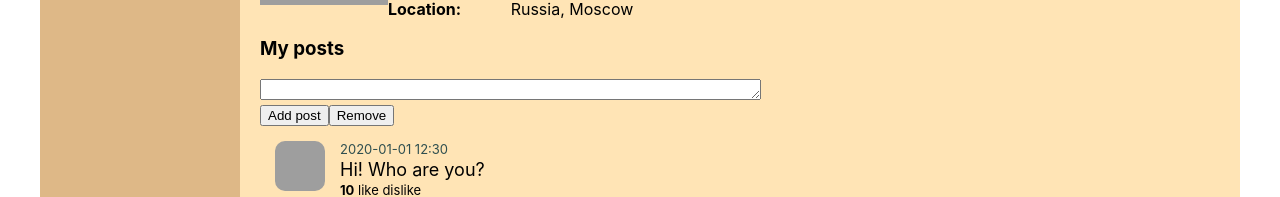
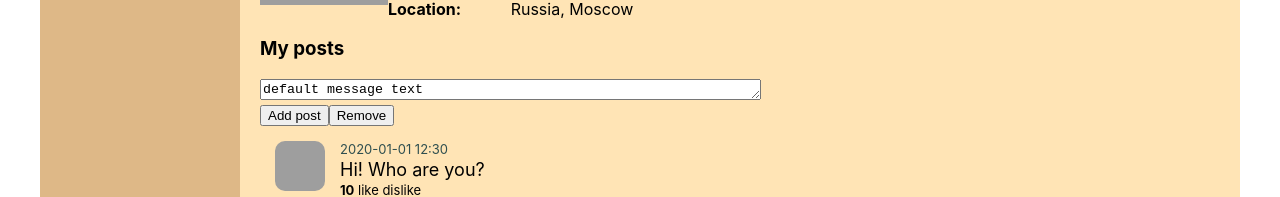
Before and after one commit to xander69/Practice-ReactJS, a React (Create React App) app: page /profile in a window 1280 px wide. Shown: the part 305-502 px from the top of the page. Built offline with nearby package versions, Linux system fonts and the light colour scheme; grey boxes are pictures that could not be loaded.

Commit message:
changed rendering of ui according flux architecture

```diff
--- a/src/App.js
+++ b/src/App.js
@@ -20,7 +20,8 @@
                 <Routes>
                     <Route path="/" element={<Main/>}/>
                     <Route path="/profile" element={<Profile state={props.state.profilePage}
-                                                             addPost={props.addPost}/>}/>
+                                                             addPost={props.addPost}
+                                                             updateNewPostText={props.updateNewPostText}/>}/>
                     <Route path="/news" element={<News/>}/>
                     <Route path="/dialogs/*" element={<Dialogs state={props.state.dialogPage}/>}/>
                     <Route path="/music" element={<Music/>}/>
--- a/src/components/Profile/MyPosts/MyPosts.jsx
+++ b/src/components/Profile/MyPosts/MyPosts.jsx
@@ -3,7 +3,7 @@
 
 const MyPosts = (props) => {
 
-    let postsElements = props.state
+    let postsElements = props.posts
         .map(post => <Post message={post.message}
                            dateTime={post.dateTime}
                            likeCount={post.likeCount}
@@ -13,16 +13,22 @@
 
     let addPost = () => {
         // let text = document.getElementById('new-post').value
-        let messageText = newPostElement.current.value
-        props.addPost(messageText)
-        newPostElement.current.value = ''
+        props.addPost()
+    }
+
+    let onPostChange = () => {
+        let messageText = newPostElement.current.value;
+        props.updateNewPostText(messageText)
     }
 
     return <div>
         <h3>My posts</h3>
         <div>
             <div>
-                <textarea ref={newPostElement} cols={60} rows={1}/>
+                <textarea ref={newPostElement}
+                          onChange={onPostChange}
+                          value={props.newPostText}
+                          cols={60} rows={1}/>
             </div>
             <button onClick={addPost}>Add post</button>
             <button>Remove</button>
--- a/src/components/Profile/Profile.jsx
+++ b/src/components/Profile/Profile.jsx
@@ -7,8 +7,10 @@
     return <div>
         <h1>My Profile</h1>
         <About/>
-        <MyPosts state={props.state.posts}
-                 addPost={props.addPost}/>
+        <MyPosts posts={props.state.posts}
+                 newPostText={props.state.newPostText}
+                 addPost={props.addPost}
+                 updateNewPostText={props.updateNewPostText}/>
     </div>
 }
 
--- a/src/index.js
+++ b/src/index.js
@@ -1,10 +1,21 @@
 import React from 'react'
 import './index.css'
 import reportWebVitals from './reportWebVitals'
-import {rerenderEntireTree} from './render'
-import state from './state'
+import state, {addPost, subscribe, updateNewPostText} from './state'
+import ReactDOM from "react-dom";
+import App from "./App";
+
+let rerenderEntireTree = (state) => {
+    ReactDOM.render(
+        <React.StrictMode>
+            <App state={state} addPost={addPost} updateNewPostText={updateNewPostText}/>
+        </React.StrictMode>,
+        document.getElementById('root')
+    )
+}
 
 rerenderEntireTree(state)
+subscribe(rerenderEntireTree)
 
 // If you want to start measuring performance in your app, pass a function
 // to log results (for example: reportWebVitals(console.log))
--- a/src/render.js
+++ /dev/null
@@ -1,13 +0,0 @@
-import ReactDOM from 'react-dom'
-import React from 'react'
-import App from './App'
-import {addPost} from './state'
-
-export let rerenderEntireTree = (state) => {
-    ReactDOM.render(
-        <React.StrictMode>
-            <App state={state} addPost={addPost}/>
-        </React.StrictMode>,
-        document.getElementById('root')
-    )
-}
--- a/src/state.js
+++ b/src/state.js
@@ -1,5 +1,8 @@
 import * as util from './util'
-import {rerenderEntireTree} from './render'
+
+let rerenderEntireTree = () => {
+    console.log('State changed')
+}
 
 let postsData = [
     {
@@ -59,7 +62,8 @@
 
 let state = {
     profilePage: {
-        posts: postsData
+        posts: postsData,
+        newPostText: 'default message text'
     },
     dialogPage: {
         dialogs: dialogsData,
@@ -67,14 +71,24 @@
     }
 }
 
-export let addPost = (postMessage) => {
+export const addPost = () => {
     state.profilePage.posts.push({
-        message: postMessage,
+        message: state.profilePage.newPostText,
         dateTime: util.formatDate(new Date()),
         likeCount: 0,
         avatar: util.defaultAvatar
     })
+    state.profilePage.newPostText = ''
     rerenderEntireTree(state)
 }
 
+export const updateNewPostText = (newText) => {
+    state.profilePage.newPostText = newText
+    rerenderEntireTree(state)
+}
+
+export const subscribe = (observer) => {
+    rerenderEntireTree = observer
+}
+
 export default state
```
Also changed, not shown: 1 other file (tests, documents, lock files or other folders).
